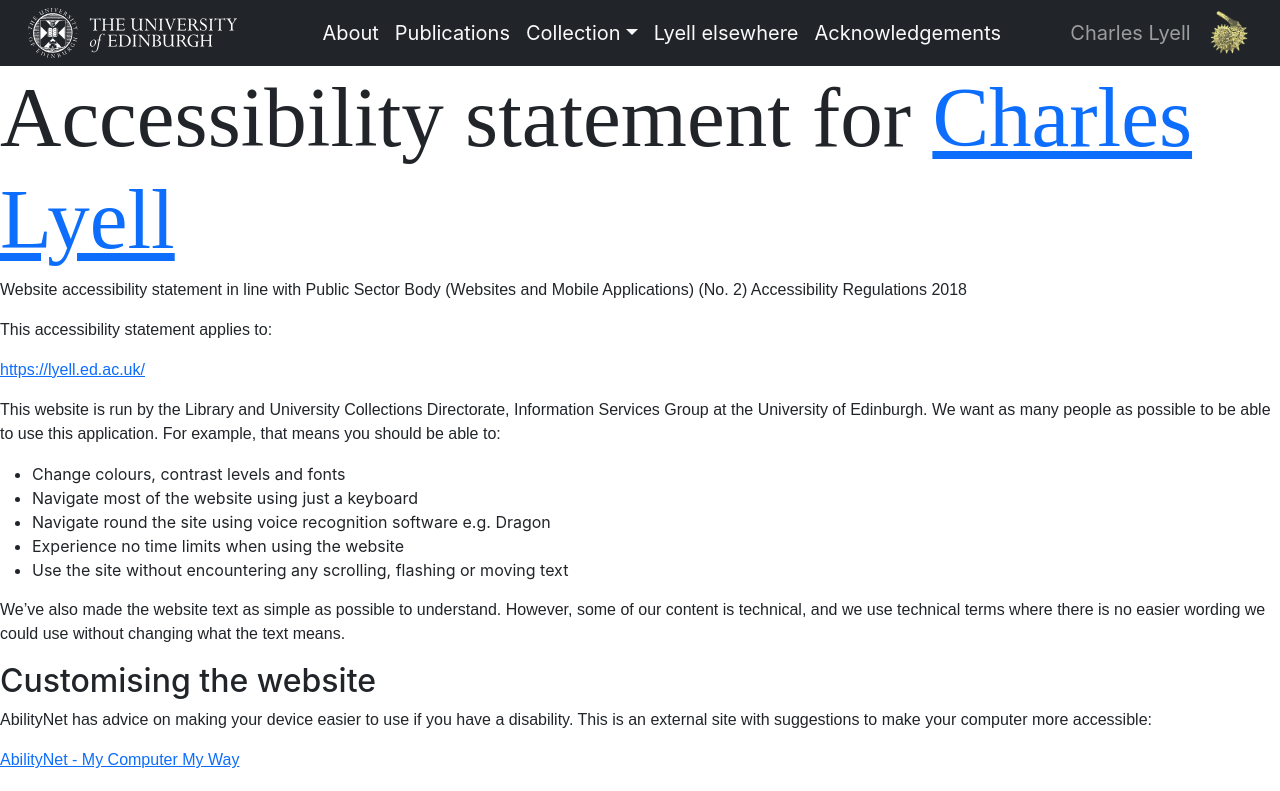
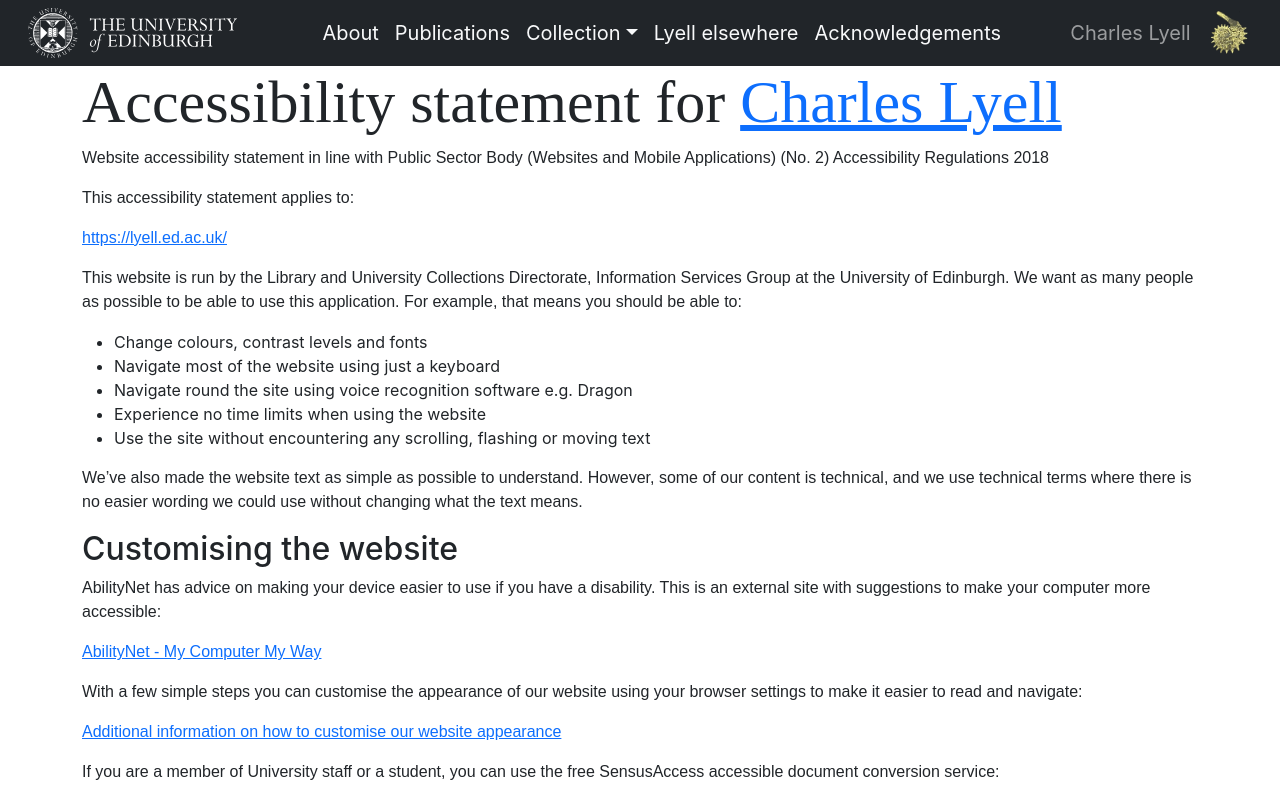
Before and after one commit to UoEMainLibrary/Lyell-Website, a React (Create React App) app in the folder frontend/: page /accessibility in a window 1280 px wide. Shown: the top 791 px of the page. Built offline with nearby package versions, Linux system fonts and the light colour scheme; a web font is replaced by a local one.

Commit message:
style edit

```diff
--- a/frontend/src/pages/Accessibility.js
+++ b/frontend/src/pages/Accessibility.js
@@ -46,8 +46,8 @@
   testDate = "October 2024"
 }) => {
   return (
-    <div>
-      <h1>Accessibility statement for <a href={URL}>{websiteName}</a></h1>
+    <div className="container">
+      <h1 style={{fontSize: "60px"}}>Accessibility statement for <a href={URL}>{websiteName}</a></h1>
 
       <p>Website accessibility statement in line with Public Sector Body (Websites and Mobile Applications) (No. 2) Accessibility Regulations 2018</p>
 
```
